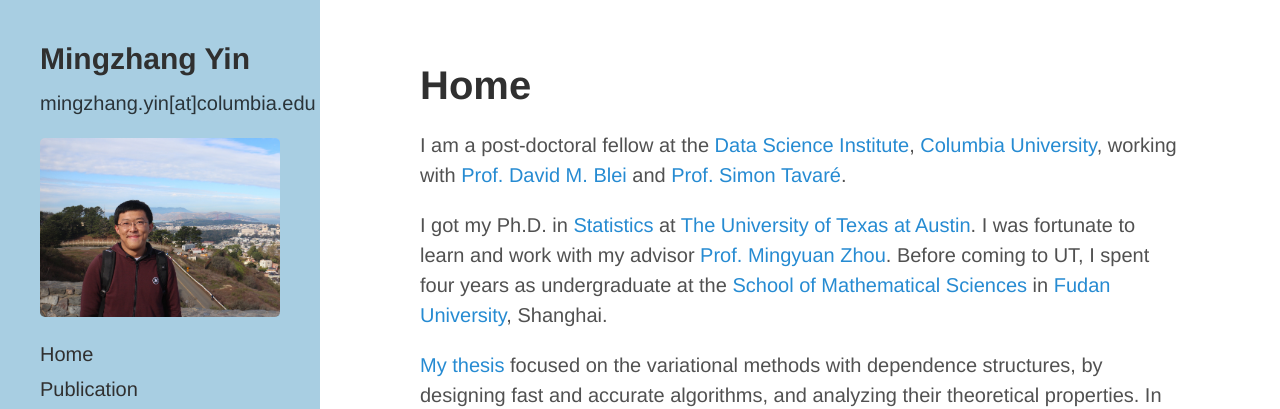
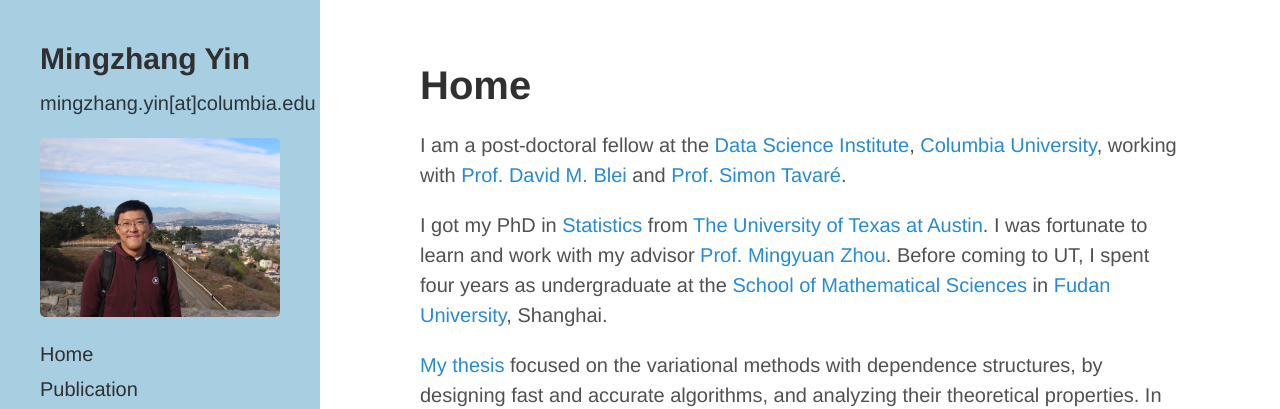
Before and after one commit to mingzhang-yin/mingzhang-yin.github.io, a Jekyll site: the page built from index.md, in a window 1280 px wide. Shown: the top 409 px of the page. Built offline with Jekyll 4.4.1, drawn with Linux system fonts in a browser that asks for light colours; nearby versions of some CDN libraries.

Commit message:
Update index.md

```diff
--- a/index.md
+++ b/index.md
@@ -12,7 +12,7 @@ title: Home
   <p>
  <p> I am a post-doctoral fellow at the <a href="https://datascience.columbia.edu">Data Science Institute</a>, <a href="https://www.columbia.edu">Columbia University</a>, working with <a href="http://www.cs.columbia.edu/~blei/">Prof. David M. Blei </a> and <a href="http://www.damtp.cam.ac.uk/user/st321/Columbia.html">Prof. Simon Tavaré</a>.</p>
 
-I got my Ph.D. in <a href="https://stat.utexas.edu">Statistics </a> at <a href="https://www.utexas.edu">The University of Texas at Austin</a>. I was fortunate to learn and work with my advisor
+I got my PhD in <a href="https://stat.utexas.edu">Statistics </a> from <a href="https://www.utexas.edu">The University of Texas at Austin</a>. I was fortunate to learn and work with my advisor
   <a href="https://mingyuanzhou.github.io">Prof. Mingyuan Zhou</a>.  Before coming to UT, I spent four years as undergraduate at the <a href="http://math.fudan.edu.cn/olden/Index.htm"> School of Mathematical Sciences</a> in <a href="http://www.fudan.edu.cn/en/"> Fudan University</a>, Shanghai. </p>
 
  <p> <a href="https://mingzhang-yin.github.io/assets/pdfs/YIN-DISSERTATION-2020.pdf">My thesis </a> focused on the variational methods with dependence structures, by designing fast and accurate algorithms, and analyzing their theoretical properties. In general, I am interested in: </p>
```
